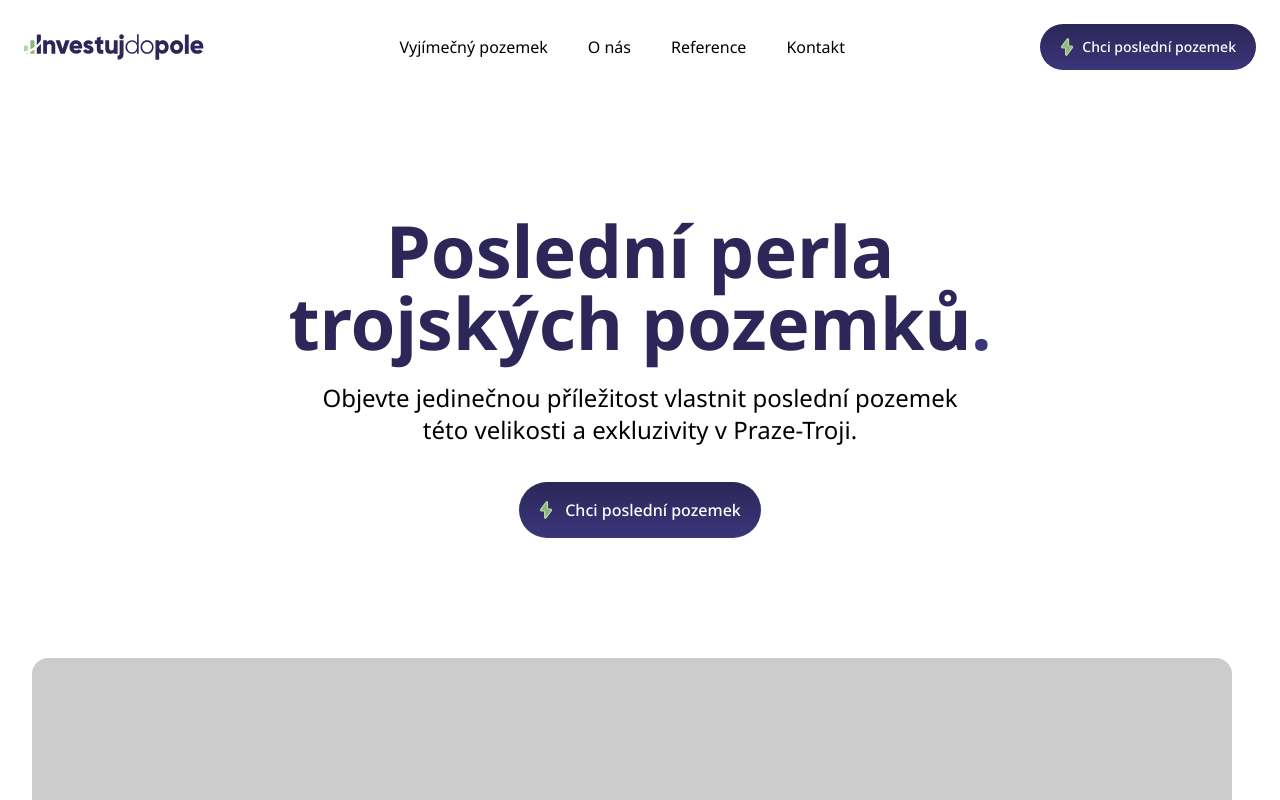
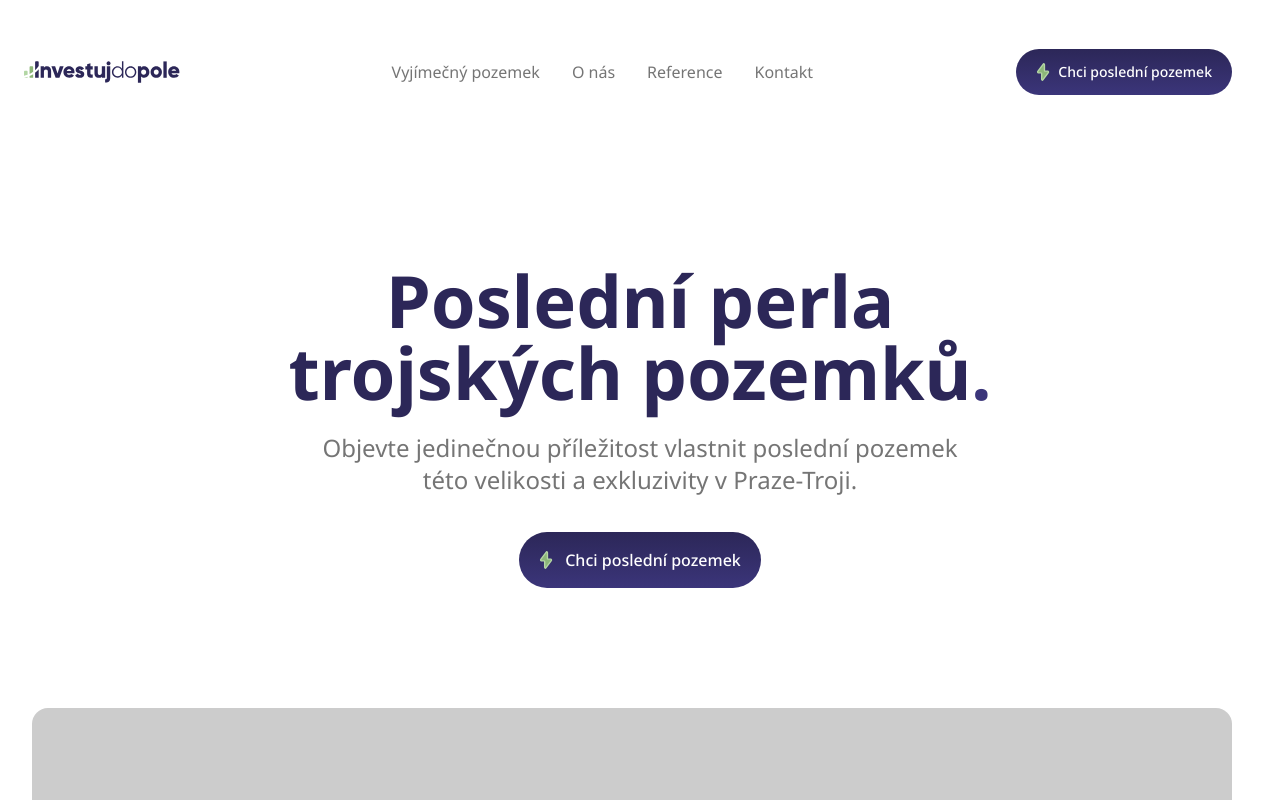
Before and after one commit to violinie/investujdopole2.1, a Next.js app: page / in a window 1280 px wide. Shown: the top 800 px of the page. Built offline with nearby package versions, Linux system fonts and the light colour scheme.

Commit message:
Responsive menu

```diff
--- a/src/app/page.tsx
+++ b/src/app/page.tsx
@@ -15,64 +15,12 @@ import Linkedin from "@/public/icon-social-in.svg";
 import Graph from "@/public/graph.svg";
 import Crow from "@/public/crow.svg";
 import TestimonialSlider from "../components/TestimonialSlider";
+import Header from "../components/Header";
 
 export default function Home() {
   return (
     <div className="flex flex-col gap-[120px]">
-      <header className="container mx-auto flex w-full items-center justify-between p-6">
-        <a href="https://www.investujdopole.cz/">
-          <Image src={Logo} alt="Logo Investuj do pole" width={180} />
-        </a>
-        <nav>
-          <ul className={"flex gap-10"}>
-            <li>
-              <a
-                href=""
-                className="text-muted-foreground text-base font-normal"
-              >
-                Vyjímečný pozemek
-              </a>
-            </li>
-            <li>
-              <a
-                href=""
-                className="text-muted-foreground text-base font-normal"
-              >
-                O nás
-              </a>
-            </li>
-            <li>
-              <a
-                href=""
-                className="text-muted-foreground text-base font-normal"
-              >
-                Reference
-              </a>
-            </li>
-            <li>
-              <a
-                href=""
-                className="text-muted-foreground text-base font-normal"
-              >
-                Kontakt
-              </a>
-            </li>
-          </ul>
-        </nav>
-        <Btn
-          iconPosition="left"
-          icon={
-            <Image
-              src="/icon-flash.svg"
-              alt="Flash Icon"
-              width={22}
-              height={23}
-            />
-          }
-        >
-          Chci poslední pozemek
-        </Btn>
-      </header>
+      <Header></Header>
 
       <section
         data-layer="Hero Container"
--- a/src/components/Btn.tsx
+++ b/src/components/Btn.tsx
@@ -16,7 +16,7 @@ const Btn: React.FC<BtnProps> = ({
   return (
     <button
       className={cn(
-        "group flex items-center justify-center gap-1 rounded-full bg-gradient-to-b from-primary-blue to-primary-blue-light py-3 transition hover:from-primary-blue-light hover:to-primary-blue-light hover:shadow-lg",
+        "group whitespace-nowrap flex items-center justify-center gap-1 rounded-full bg-gradient-to-b from-primary-blue to-primary-blue-light py-3 transition hover:from-primary-blue-light hover:to-primary-blue-light hover:shadow-lg",
         {
           "gap-2 px-6 py-4": size === "lg",
           "pl-4 pr-5": iconPosition === "left",
--- /dev/null
+++ b/src/components/Header.tsx
@@ -0,0 +1,85 @@
+"use client";
+import Image from "next/image";
+import Logo from "@/public/logo.svg";
+import Btn from "./Btn";
+import { useState } from "react";
+import { cn } from "../lib/utils";
+
+export default function Header() {
+  const [mobileNavOpen, setMobileNavOpen] = useState(false);
+
+  return (
+    <header className="container relative mx-auto flex w-full items-center justify-between p-6">
+      {/* Logo */}
+      <a href="https://www.investujdopole.cz/">
+        <Image src={Logo} alt="Logo Investuj do pole" width={180} />
+      </a>
+
+      {/* Reused nav for both desktop & mobile */}
+      <nav
+        className={cn(
+          "flex w-full flex-col items-center gap-4 bg-white p-6 max-lg:absolute max-lg:left-0 max-lg:top-full max-lg:rounded-lg max-lg:shadow-xl lg:flex-row",
+          {
+            "max-lg:hidden": !mobileNavOpen,
+          },
+        )}
+      >
+        <ul className="text-muted-foreground mx-auto flex flex-col items-center gap-2 text-center text-base font-normal lg:flex-row">
+          <li>
+            <a href="#" className="block p-3 hover:text-gray-900">
+              Vyjímečný pozemek
+            </a>
+          </li>
+          <li>
+            <a href="#" className="block p-3 hover:text-gray-900">
+              O nás
+            </a>
+          </li>
+          <li>
+            <a href="#" className="block p-3 hover:text-gray-900">
+              Reference
+            </a>
+          </li>
+          <li>
+            <a href="#" className="block p-3 hover:text-gray-900">
+              Kontakt
+            </a>
+          </li>
+        </ul>
+        <Btn
+          iconPosition="left"
+          icon={
+            <Image
+              src="/icon-flash.svg"
+              alt="Flash Icon"
+              width={22}
+              height={23}
+            />
+          }
+        >
+          Chci poslední pozemek
+        </Btn>
+      </nav>
+
+      {/* Hamburger button for mobile */}
+      <button
+        className="lg:hidden"
+        onClick={() => setMobileNavOpen(!mobileNavOpen)}
+      >
+        <svg
+          className="h-6 w-6"
+          fill="none"
+          stroke="currentColor"
+          viewBox="0 0 24 24"
+        >
+          <path
+            strokeLinecap="round"
+            strokeLinejoin="round"
+            strokeWidth={2}
+            d="M4 6h16M4 12h16M4 18h16"
+          />
+        </svg>
+      </button>
+    </header>
+  );
+}
--- a/tailwind.config.ts
+++ b/tailwind.config.ts
@@ -16,6 +16,7 @@ export default {
         "primary-blue": "var(--primary-blue)",
         "primary-blue-light": "var(--primary-blue-light)",
         "primary-green-light": "var(--primary-green-light)",
+        "muted-foreground": "var(--muted-foreground)",
       },
       fontFamily: {
         sans: ["var(--font-noto-sans)"],
```
